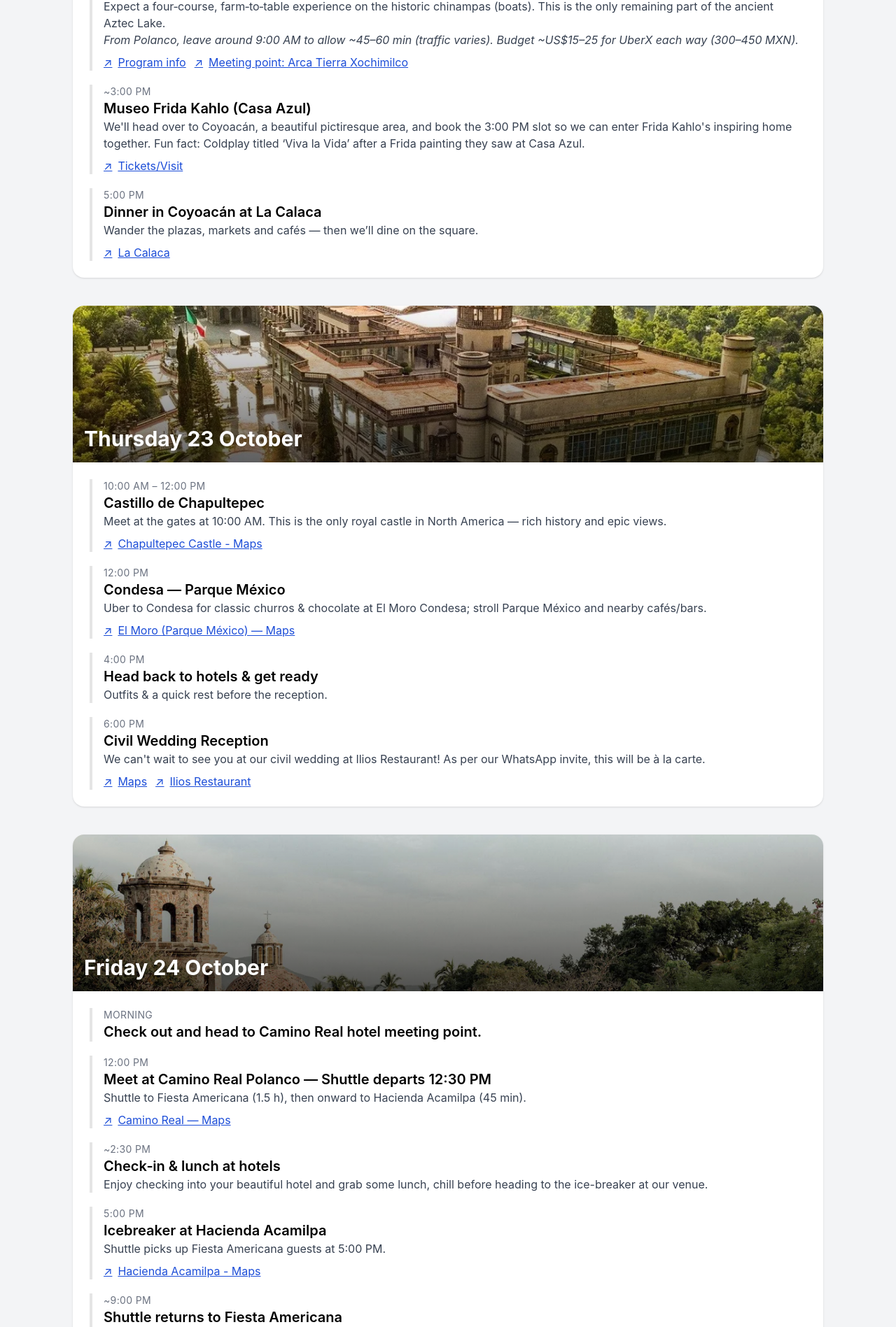
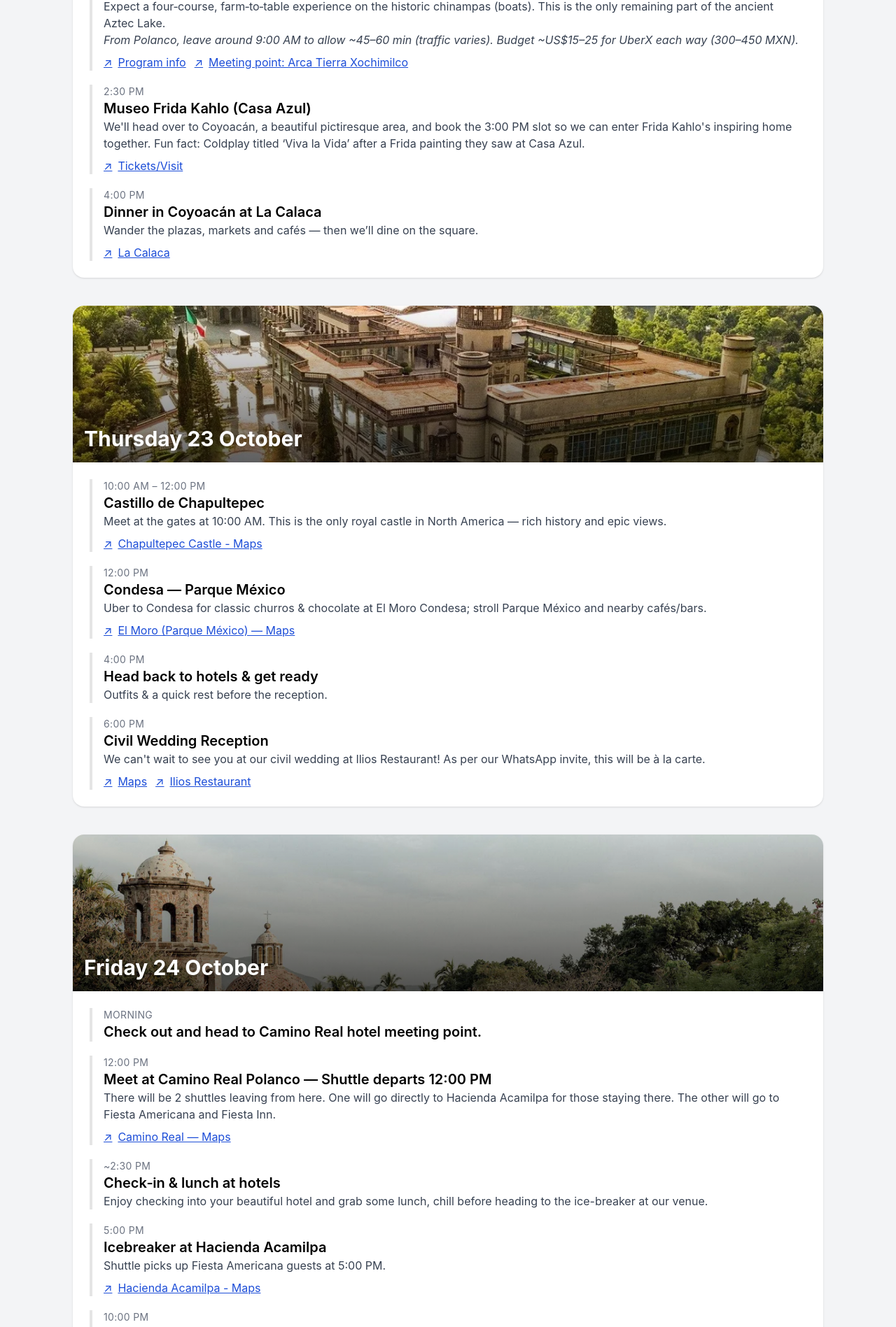
Before and after one commit to Kristina-zh/weeding-invitation, a Next.js app: page /plan in a window 1280 px wide. Shown: the part 2299-4196 px from the top of the page at 70% size. Built offline with nearby package versions, Linux system fonts and the light colour scheme; a web font is replaced by a local one.

Commit message:
fixed timing

```diff
--- a/src/app/components/Plan.tsx
+++ b/src/app/components/Plan.tsx
@@ -112,7 +112,7 @@ const DATA = {
           ],
         },
         {
-          time: "5:00 PM",
+          time: "5:30 PM",
           title: "Dinner — Azul Histórico",
           desc: "Iconic courtyard restaurant with refined traditional cuisine. Be ready for mezcalitas!",
           links: [
@@ -142,7 +142,7 @@ const DATA = {
           ],
         },
         {
-          time: "~3:00 PM",
+          time: "2:30 PM",
           title: "Museo Frida Kahlo (Casa Azul)",
           desc:
             "We'll head over to Coyoacán, a beautiful pictiresque area, and book the 3:00 PM slot so we can enter Frida Kahlo's inspiring home together. Fun fact: Coldplay titled ‘Viva la Vida’ after a Frida painting they saw at Casa Azul.",
@@ -151,7 +151,7 @@ const DATA = {
           ],
         },
         {
-          time: "5:00 PM",
+          time: "4:00 PM",
           title: "Dinner in Coyoacán at La Calaca",
           desc: "Wander the plazas, markets and cafés — then we’ll dine on the square.",
           links: [
@@ -210,8 +210,8 @@ const DATA = {
         { time: "Morning", title: "Check out and head to Camino Real hotel meeting point.", desc: "" },
         {
           time: "12:00 PM",
-          title: "Meet at Camino Real Polanco — Shuttle departs 12:30 PM",
-          desc: "Shuttle to Fiesta Americana (1.5 h), then onward to Hacienda Acamilpa (45 min).",
+          title: "Meet at Camino Real Polanco — Shuttle departs 12:00 PM",
+          desc: "There will be 2 shuttles leaving from here. One will go directly to Hacienda Acamilpa for those staying there. The other will go to Fiesta Americana and Fiesta Inn.",
           links: [
             { label: "Camino Real — Maps", href: "https://www.google.com/maps/search/?api=1&query=Camino+Real+Polanco" },
           ],
@@ -230,7 +230,7 @@ const DATA = {
           ],
         },
         {
-          time: "~9:00 PM",
+          time: "10:00 PM",
           title: "Shuttle returns to Fiesta Americana",
           desc: "Wind down and rest up for the big day!",
         },
```
